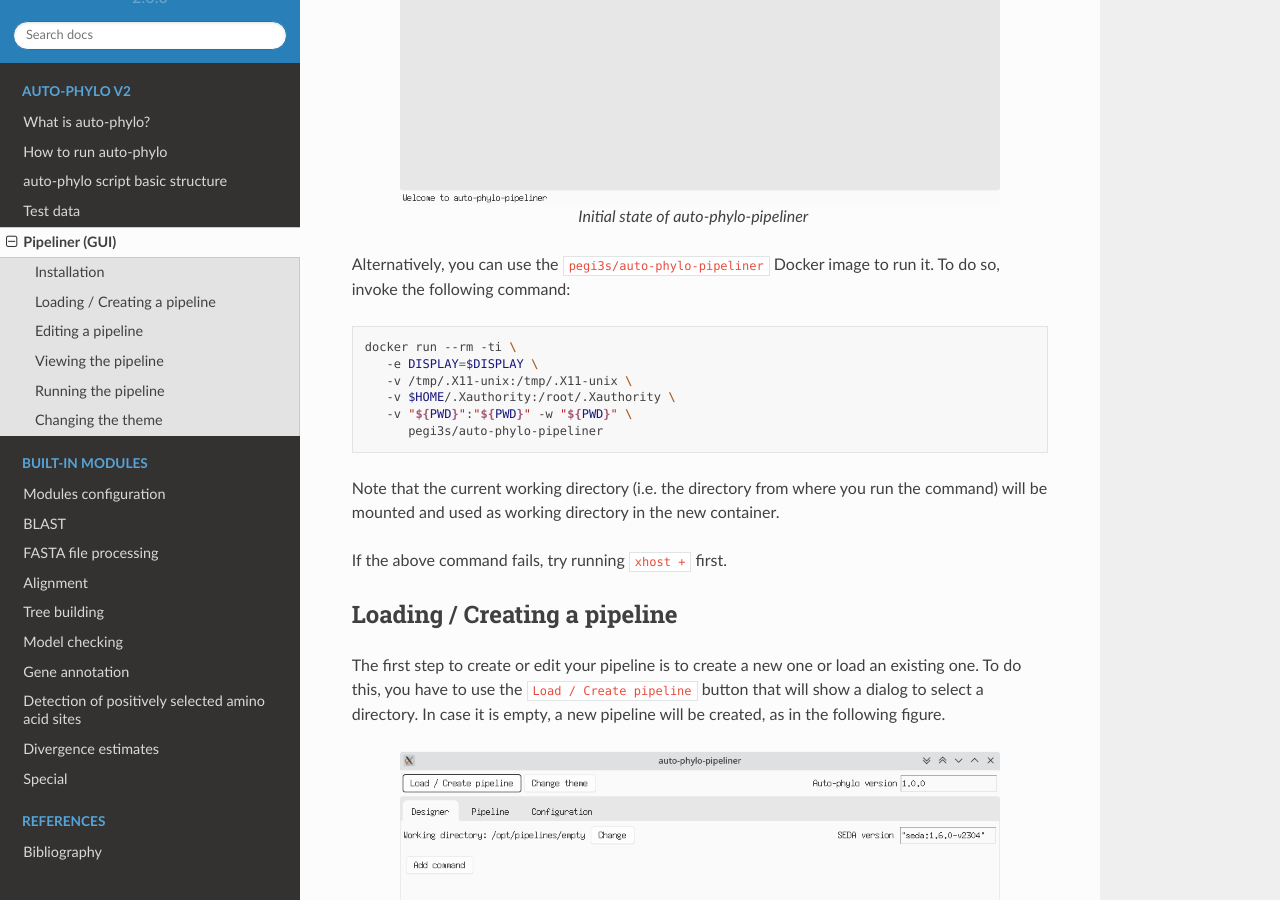
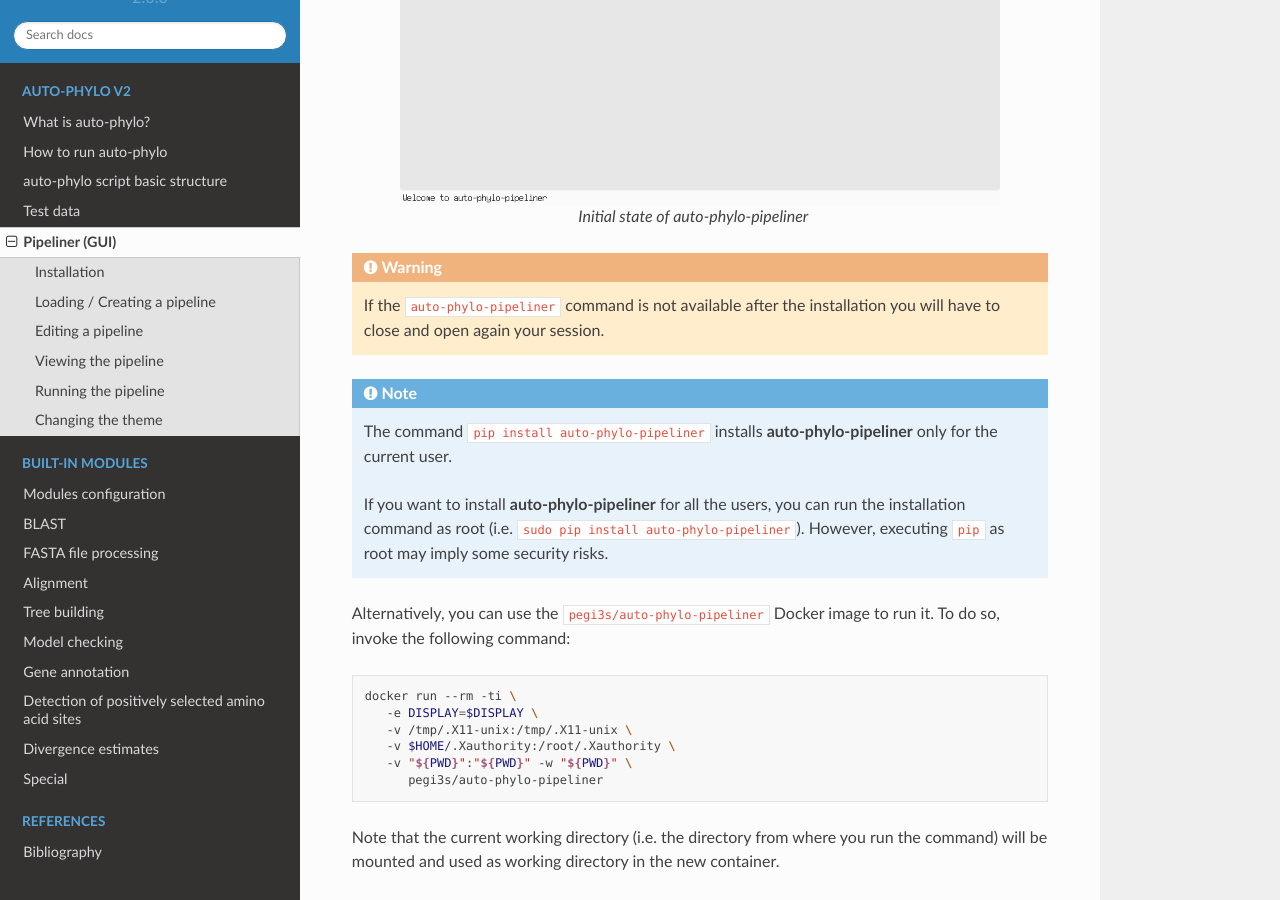
Before and after one commit to pegi3s/auto-phylo-docs, a Sphinx documentation site: the page built from source/pipeliner.rst, in a window 1280 px wide and 900 px high, scrolled down 714 px. Built offline with Sphinx 7.4.7 and the Read the Docs theme 2.0.0, drawn with Linux system fonts in a browser that asks for light colours.

Commit message:
Adds a warning and a note about the pipeliner installation
To warn the reader about the need to reopen the current session after
the installation and to explain the installation as root.

```diff
--- a/source/pipeliner.rst
+++ b/source/pipeliner.rst
@@ -19,6 +19,15 @@ After the installation, you will have the command ``auto-phylo-pipeliner`` avail
    :width: 600px
 
    Initial state of auto-phylo-pipeliner
+
+.. warning::
+   If the ``auto-phylo-pipeliner`` command is not available after the installation you will have to close and open again your session.
+
+
+.. note::
+   The command ``pip install auto-phylo-pipeliner`` installs **auto-phylo-pipeliner** only for the current user.
+
+   If you want to install **auto-phylo-pipeliner** for all the users, you can run the installation command as root (i.e. ``sudo pip install auto-phylo-pipeliner``). However, executing ``pip`` as root may imply some security risks.
 
 Alternatively, you can use the ``pegi3s/auto-phylo-pipeliner`` Docker image to run it. To do so, invoke the following command:
 
```
